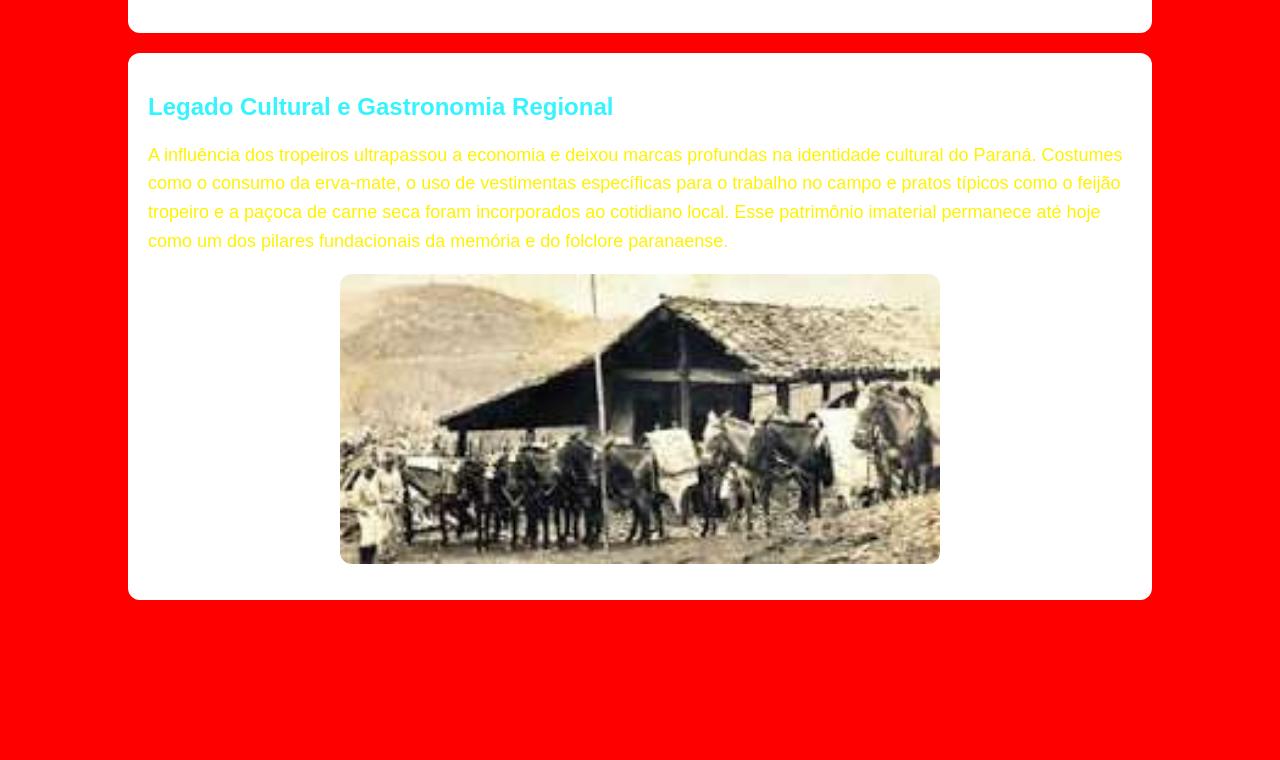
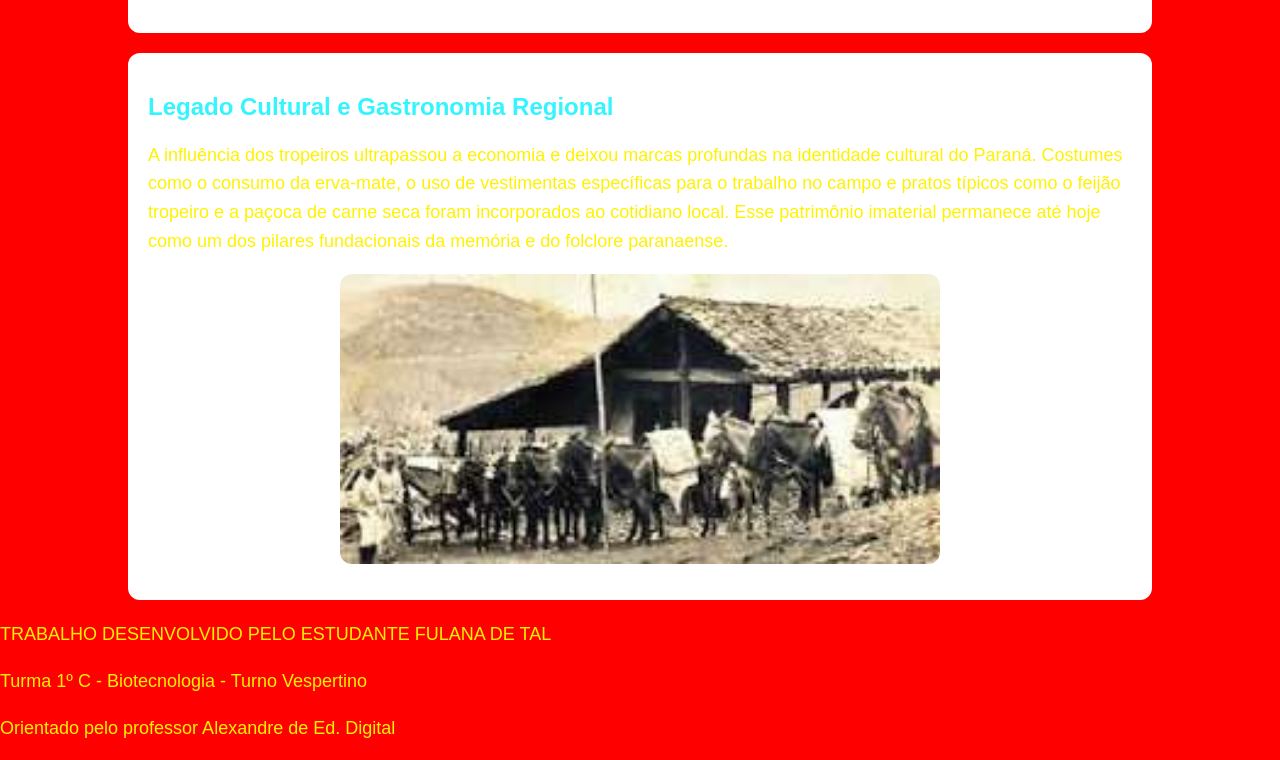
Before and after one commit to ProfAlexandrePC/tropeiros, a plain HTML site: page index.html in a window 1280 px wide. Shown: the part 1658-2418 px from the top of the page. Before the commit the page ends 2278 px from the top, so only its background shows below. Drawn offline with Linux system fonts and the light colour scheme.

Commit message:
Ajustes no código.

```diff
--- a/index.html
+++ b/index.html
@@ -59,6 +59,11 @@
             </figure>
         </section>
     </main>
+    <footer>
+        <p>TRABALHO DESENVOLVIDO PELO ESTUDANTE FULANA DE TAL</p>
+        <p>Turma 1º C - Biotecnologia - Turno Vespertino</p>
+        <p>Orientado pelo professor Alexandre de Ed. Digital</p>
+    </footer>
 
 </body>
 
```
